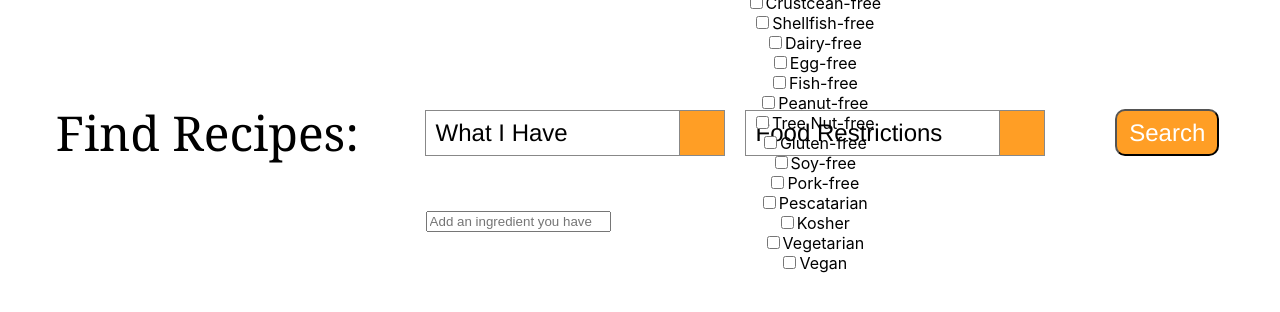
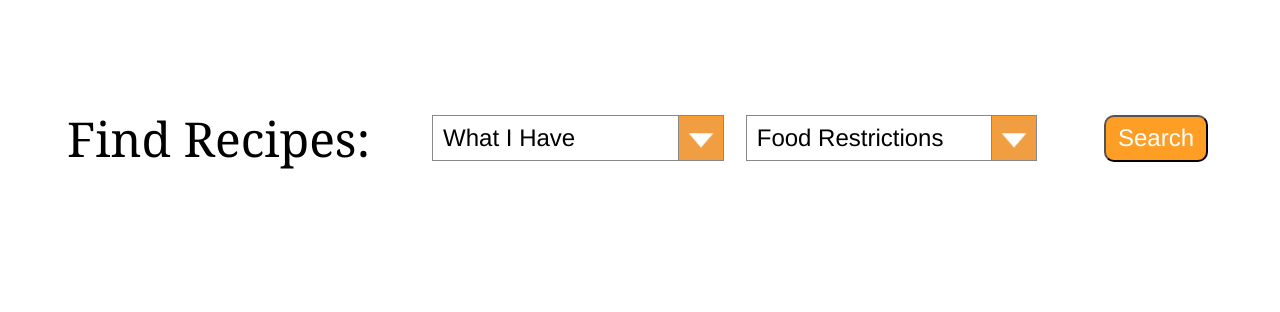
Before and after one commit to pryan-x/Fridge-Food, a React (Create React App) app in the folder recipe-helper/: page / in a window 1280 px wide. Shown: the top 312 px of the page. Built offline with nearby package versions, Linux system fonts and the light colour scheme; the HTML template or start-up script is replaced by a standard one.

Commit message:
finished food filter component

```diff
--- a/recipe-helper/src/components/Container.jsx
+++ b/recipe-helper/src/components/Container.jsx
@@ -24,9 +24,10 @@ class Container extends Component {
         super(props)
         this.state = {
             results: [],
-            input: null,
+            input: '',
             addedFoods: [],
-            foodRestrictions: []
+            foodRestrictions: [],
+            tempRef: null
         }
     }
 
@@ -34,7 +35,7 @@ class Container extends Component {
         let results = fuse.search(`${input}`)
         let simplifiedResults = []
 
-        for (let i = 0; i < 7; i++) {
+        for (let i = 0; i < 4; i++) {
             if (results[i]) {
                 simplifiedResults.push(results[i])
             }
@@ -48,17 +49,20 @@ class Container extends Component {
     }
 
     renderResults = () => {
-        return (
-            this.state.results.map((result, index) => (
-                <button key={index} onClick={() => this.addFood(result.item)}>{result.item}</button>
-            ))
-        )
+            if (this.state.input.length === 0) {
+                return
+            } else {
+            return this.state.results.map((result, index) => (
+                <button className='result food-container' key={index} onClick={() => this.addFood(result.item)}><p key={index}>{result.item}</p><span>+</span></button>
+            ))}
     }
 
     renderAddedFoods = () => {
         return (
             this.state.addedFoods.map((result, index) => (
-                <div key={index} onClick={() => this.removeFood(index)}>{result}</div>
+                <div onClick={() => this.removeFood(index)} className='food-container'>
+                <p className='food' key={index}>{result}</p><span>–</span>
+                </div>
             ))
         )
     }
@@ -102,7 +106,9 @@ class Container extends Component {
 
     render() {
         return (
-            <Selection handleCheck={this.handleCheck} handleInput={this.handleInput} removeFood={this.removeFood} addFood={this.addFood} renderAddedFoods={this.renderAddedFoods} renderResults={this.renderResults} searchforResults={this.searchforResults} />
+            <div className='body'>
+                <Selection handleCheck={this.handleCheck} handleInput={this.handleInput} removeFood={this.removeFood} addFood={this.addFood} renderAddedFoods={this.renderAddedFoods} renderResults={this.renderResults} searchforResults={this.searchforResults}/>
+            </div>
         )
     }
 }
--- a/recipe-helper/src/components/FoodRestriction.jsx
+++ b/recipe-helper/src/components/FoodRestriction.jsx
@@ -6,16 +6,31 @@ class FoodRestriction extends React.Component {
     constructor(props) {
         super(props)
         this.state = {
-            display: 'flex'
+            display: 'none',
+            rotate: '0'
         }
     }
 
     clickToDisplay = () => {
-        // if (this.state.display === 'none') {
-        //     this.setState({ display: 'flex' });
-        // } else {
-        //     this.setState({ display: 'none' });
-        // }
+        if (this.state.display === 'none') {
+            this.setState({ display: 'flex', rotate: '180' });
+            document.addEventListener('mousedown', this.handleClickOutside);
+        } else {
+            this.setState({ display: 'none', rotate: '0' });
+            document.removeEventListener('mousedown', this.handleClickOutside);
+        }
+    }
+
+    componentWillUnmount() {
+        document.removeEventListener('mousedown', this.handleClickOutside);
+    }
+    setWrapperRef = (node) => {
+        this.wrapperRef = node;
+    }
+    handleClickOutside = (event) => {
+        if (this.wrapperRef && !this.wrapperRef.contains(event.target)) {
+            this.clickToDisplay()
+        }
     }
 
     render() {
@@ -23,21 +38,30 @@ class FoodRestriction extends React.Component {
         const restrictionList = restrictions.map((restriction, index) => (
             <div key={index} className='checkbox-container'>
                 <input type='checkbox' onChange={() => this.props.onCheck(restriction)} />
-                {restriction}
+                <p className='food-restriction'>{restriction}</p>
             </div>
         ))
 
         return (
-            <div className='checkbox-dropdown' onClick={this.clickToDisplay}>
-                <p className='dropdown-prompt'>Food Restrictions</p>
-                <div className='checkbox-dropdown-menu' style={{ display: `${this.state.display}`}}>
+            <div ref={this.setWrapperRef} className='dropdown-wrapper'>
+                <div className='checkbox-dropdown' onClick={this.clickToDisplay}>
+                    <p className='dropdown-prompt'>Food Restrictions</p>
+
+
+                    <div className='symbol-container'>
+                        <img style={{ height: '42px', transform: `rotate(${this.state.rotate}deg)`}} src={require('../dropdown_arrow.png')} />
+                    </div>
+                </div>
+                <div className='checkbox-dropdown-menu' style={{ display: `${this.state.display}` }}>
                     {restrictionList}
+                    <div className='ok-container'>
+                        <button className='search-button' onClick={this.clickToDisplay}>Ok</button>
+                    </div>
                 </div>
-                <div className='symbol-container'>
 
-                </div>
             </div>
         )
     }
 }
+
 export default FoodRestriction
--- a/recipe-helper/src/components/FoodSearch.jsx
+++ b/recipe-helper/src/components/FoodSearch.jsx
@@ -5,32 +5,57 @@ class FoodSearch extends React.Component {
     constructor(props) {
         super(props)
         this.state = {
-            display: 'flex'
+            display: 'none',
+            rotate: '0'
         }
     }
 
     clickToDisplay = () => {
-        // if (this.state.display === 'none') {
-        //     this.setState({ display: 'flex' });
-        // } else {
-        //     this.setState({ display: 'none' });
-        // }
+        if (this.state.display === 'none') {
+            this.setState({ display: 'flex', rotate: '180' });
+            document.addEventListener('mousedown', this.handleClickOutside);
+        } else {
+            this.setState({ display: 'none', rotate: '0' });
+            document.removeEventListener('mousedown', this.handleClickOutside);
+        }
+    }
+
+    componentWillUnmount() {
+        document.removeEventListener('mousedown', this.handleClickOutside);
+    }
+
+    setWrapperRef = (node) => {
+        this.wrapperRef = node;
+    }
+
+    handleClickOutside = (event) => {
+        if (this.wrapperRef && !this.wrapperRef.contains(event.target)) {
+            this.clickToDisplay()
+        }
     }
 
     render() {
         return (
-            <div className='search-dropdown' onClick={this.clickToDisplay}>
-                <p className='dropdown-prompt'>What I Have</p>
-                <div className='search-dropdown-menu' style={{ display: `${this.state.display}`}}>
-                    <input onChange={this.props.handleChange} placeholder='Add an ingredient you have' />
+            <div ref={this.setWrapperRef} className='dropdown-wrapper'>
+                <div className='search-dropdown' onClick={this.clickToDisplay}>
+                    <p className='dropdown-prompt'>What I Have</p>
+
+                    <div className='symbol-container'>
+                        <img style={{ height: '42px', transform: `rotate(${this.state.rotate}deg)` }} src={require('../dropdown_arrow.png')} />
+                    </div>
+                </div>
+                <div className='search-dropdown-menu' style={{ display: `${this.state.display}` }}>
+                    <input className='searchbar' onChange={this.props.handleChange} placeholder='Search ingredients' />
                     <div className='results'>{this.props.renderResults()}</div>
-                    <div className='added-foods'>{this.props.renderAddedFoods()}</div>
-                </div>
-                <div className='symbol-container'>
+                    <div className='added-foods'><p className='dropdown-text'>Added Foods: </p>{this.props.renderAddedFoods()}</div>
+                    <div className='ok-container'>
+                        <button className='search-button' onClick={this.clickToDisplay}>Ok</button>
+                    </div>
 
                 </div>
             </div>
         )
+
     }
 }
 export default FoodSearch
--- a/recipe-helper/src/styles/FoodRestriction.css
+++ b/recipe-helper/src/styles/FoodRestriction.css
@@ -2,16 +2,39 @@
     display: flex;
     align-items: center;
     justify-content: space-between;
-    position: relative;
     height: 44px;
     border: solid 1px #888888;
-    width: 50%;
-    min-width: 250px;
-    max-width: 375px;
-    margin: 0 10px;
 }
 
 .checkbox-dropdown-menu {
     position: absolute;
     flex-direction: column;
+    width: calc(100% - 2px);
+    align-items: flex-start;
+    border: solid 1px #888888;
+    border-top: unset;
+    background-color: white;
+    padding-top: 5px 0;
 }
+
+.checkbox-container {
+    display: flex;
+    align-items: center;
+    margin: 0 25px;
+}
+
+.checkbox-container input {
+    font-size: 50px;
+    margin: 0 15px;
+    border-radius: 2px;
+}
+
+.food-restriction {
+    display: flex;
+    align-items: center;
+    margin: unset;
+    min-height: 44px;
+    font-family: Helvetica;
+    font-size: 22px;
+    font-weight: 300;
+}
--- a/recipe-helper/src/styles/FoodSearch.css
+++ b/recipe-helper/src/styles/FoodSearch.css
@@ -2,19 +2,25 @@
     display: flex;
     align-items: center;
     justify-content: space-between;
-    position: relative;
     height: 44px;
     border: solid 1px #888888;
-    width: 50%;
-    min-width: 250px;
-    max-width: 375px;
-    margin: 0 10px;
 }
 
 .search-dropdown-menu {
+    z-index: 101;
     flex-direction: column;
     position: absolute;
-    top: 100px;
+    width: calc(100% - 2px);
+    border-left: solid 1px #888888;
+    border-right: solid 1px #888888;
+    border-bottom: solid 1px #888888;
+}
+
+.searchbar {
+    height: 44px;
+    font-family: Helvetica;
+    font-size: 24px;
+    font-weight: 300;
 }
 
 .results {
@@ -25,4 +31,67 @@
 .added-foods {
     display: flex;
     flex-direction: column;
+    background-color: white;
 }
+
+.dropdown-text {
+    display: flex;
+    align-items: center;
+    justify-content: flex-start;
+    font-family: Helvetica;
+    font-size: 24px;
+    font-weight: 500;
+    min-height: 44px;
+    margin: unset;
+    padding-left: 20px;
+    width: calc(100% - 20px);
+}
+
+.result {
+    min-height: 44px;
+    font-family: Helvetica;
+    font-size: 22px;
+    font-weight: 300;
+    border-bottom: solid 1px #888888;
+    text-align: left;
+}
+
+.result:first-child {
+    border-top: solid 1px #888888;
+}
+
+.result p {
+    margin: unset;
+    margin-left: 13px;
+}
+
+.food-container {
+    display: flex;
+    align-items: center;
+    justify-content: space-between;
+    background-color: white;
+}
+
+.food {
+    display: flex;
+    align-items: center;
+    margin: unset;
+    min-height: 44px;
+    font-family: Helvetica;
+    font-size: 22px;
+    font-weight: 300;
+    margin-left: 20px;
+    text-align: left;
+}
+
+.food-container span {
+    margin: 0 20px 0 10px;
+    font-family: Helvetica;
+    font-size: 28px;
+    font-weight: 400;
+}
+
+.result.food-container span {
+    height: 20px;
+    line-height: 17px;
+}
--- a/recipe-helper/src/styles/Selection.css
+++ b/recipe-helper/src/styles/Selection.css
@@ -1,9 +1,9 @@
 .search-container {
-    margin-top: 100px;
     display: flex;
     justify-content: space-evenly;
     align-items: center;
     flex-wrap: wrap;
+    margin: 100px 20px;
 }
 
 .search-heading {
@@ -20,6 +20,8 @@
     justify-content: space-between;
     width: 50%;
     min-width: 550px;
+    flex-wrap: wrap;
+    padding: 15px 0 0 15px;
 }
 
 .search-button {
@@ -35,10 +37,14 @@
 }
 
 .symbol-container {
+    overflow: hidden;
     width: 44px;
     height: 44px;
     border-left: solid 1px #888888;
     background-color: #ff9e25;
+    display: flex;
+    align-items: center;
+    justify-content: center;
 }
 
 .dropdown-prompt {
@@ -48,9 +54,37 @@
     margin-left: 10px;
 }
 
-@media (max-width: 650px) {
+.dropdown-wrapper {
+    width: 47%;
+    margin-right: 15px;
+    min-width: 250px;
+    max-width: 375px;
+    position: relative;
+    margin-bottom: 15px;
+}
+
+.ok-container {
+    width: 100%;
+    display: flex;
+    justify-content: flex-end;
+    background-color: white;
+    padding: 8px 0;
+}
+
+.ok-container button {
+    height: 40px;
+    width: 80px;
+}
+
+@media (max-width: 1000px) {
     .dropdown-container {
-        flex-wrap: wrap;
+        min-width: unset;
         justify-content: center;
+        width: unset;
     }
 }
+@media (max-width: 600px) {
+    .dropdown-wrapper {
+        width: 100%;
+    }
+}
```
Also changed, not shown: recipe-helper/src/dropdown_arrow.png (added).
